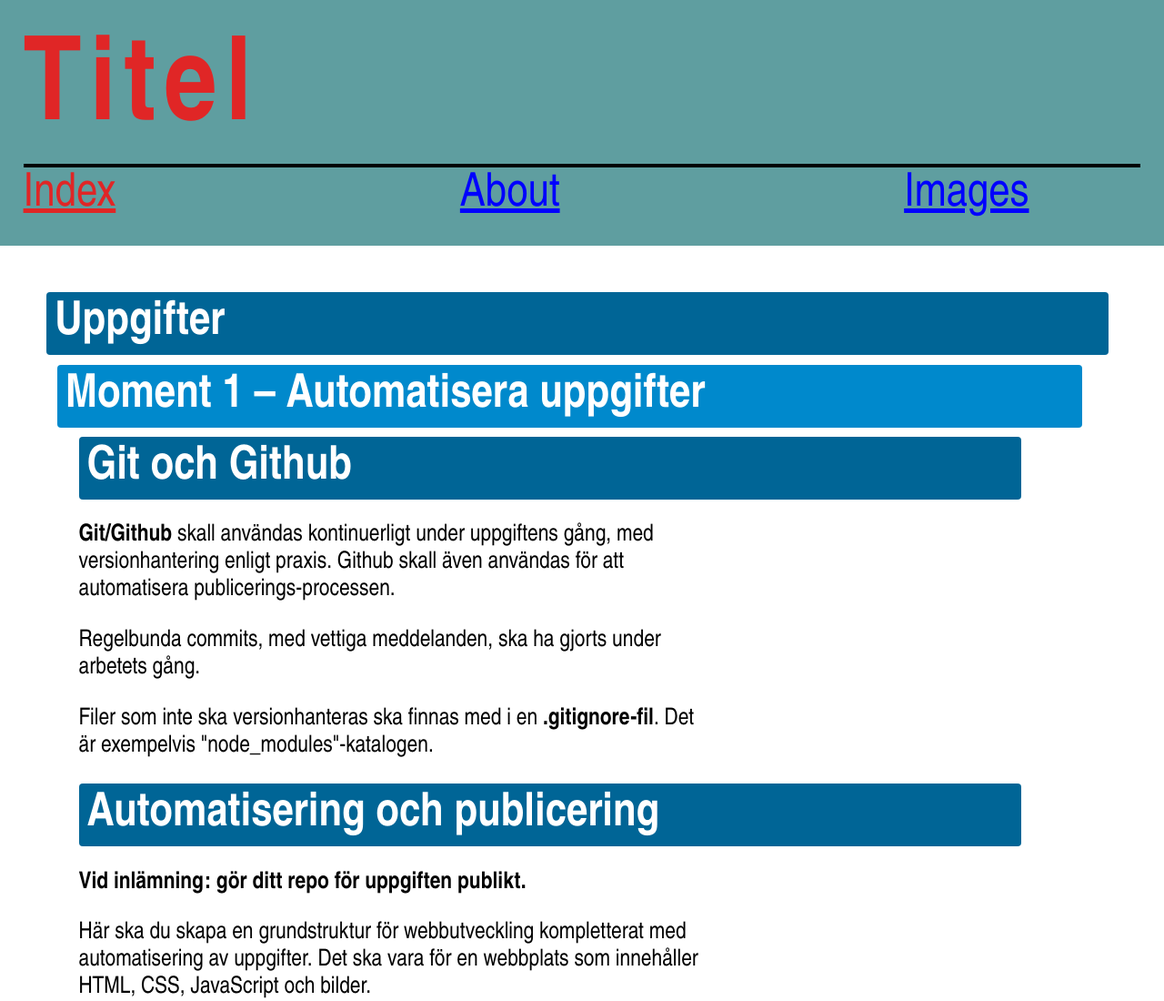
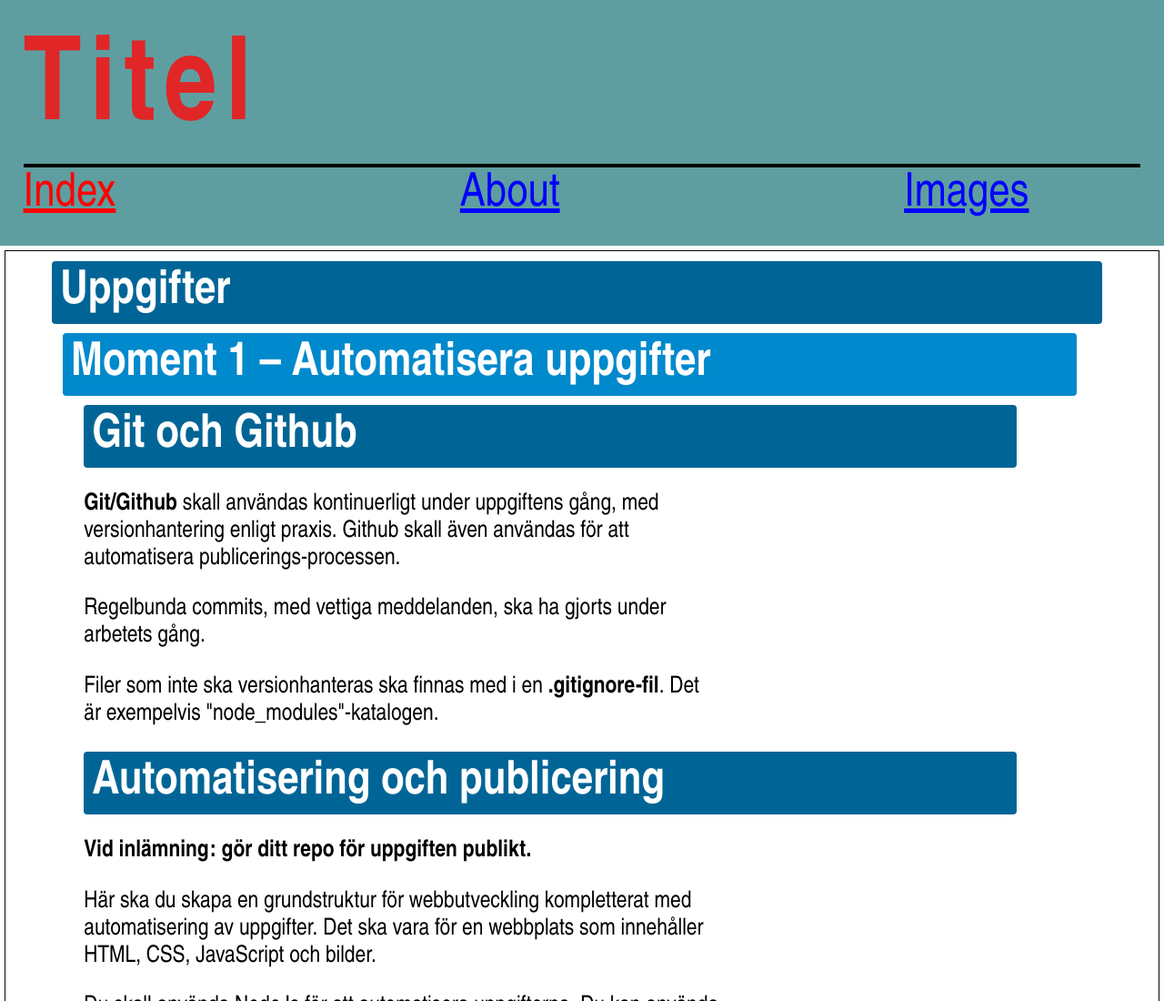
Before and after one commit to Git-Bread/L1, a website: page src/index.html in a window 1280 px wide. Shown: the top 1100 px of the page at 91% size. Drawn offline with Linux system fonts and the light colour scheme.

Commit message:
Final build of index and images, begining search for webhost.

```diff
--- a/css/style.css
+++ b/css/style.css
@@ -43,31 +43,31 @@ h6 {
     font-size: 3vmax;
     margin-left: 2em;
 }
-#current {
-    color: rgb(224, 38, 38);
-}
 
 /*Index*/
 #index {
-    margin: 1em;
+    padding: 1em;
+    margin: 0.1em;
+    padding-top: 0;
+    border: solid 1px black;
 }
 #index div div {
     margin-left: 3%;
 }
-h2, h4 {
+#index h2, h4 {
     background-color: #006596;
     max-width: 100%;
 }
-h4 {
+#index h4 {
     max-width: 90%;
     margin-left: 0;
 }
-h3 {
+#index h3 {
     max-width: 95%;
     background-color: #0089CC;
     margin-left: 1%;
 }
-h2, h4, h3{
+#index h2, h4, h3{
     font-size: 4vmax !important;
     color: #fff;
     text-indent: 5px;
--- a/js/javascript.js
+++ b/js/javascript.js
@@ -0,0 +1,5 @@
+//måste ha nån javascript att minfiera
+window.onload = function() {
+    document.getElementById("current").style.color = "red";
+    console.log("hello world");
+};
```
Also changed, not shown: 4 other files.
